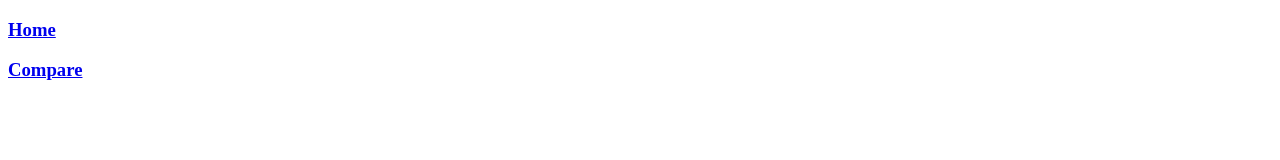
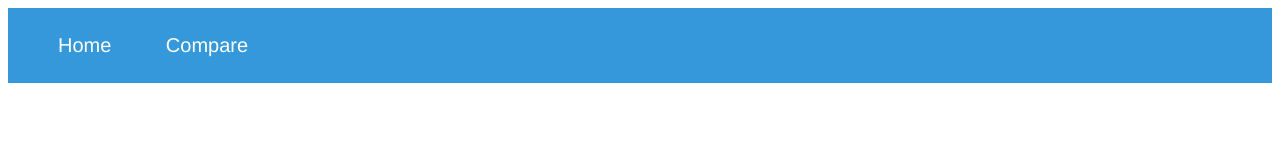
Before and after one commit to trichh/twitterApp, a website: page client/views/index.html in a window 1280 px wide. Drawn offline with nearby package versions, Linux system fonts and the light colour scheme; some packages are replaced by stand-ins of ours.

Commit message:
Simple nav tried to add google charts

```diff
--- /dev/null
+++ b/assets/style.css
@@ -0,0 +1,4 @@
+body {
+  font-family: monospace;
+  background-color:
+}
--- a/client/views/index.html
+++ b/client/views/index.html
@@ -2,10 +2,42 @@
 <html>
     <head>
         <title>Angular Test</title>
+        <link rel="stylesheet" src="../../assets/style.css" />
+        <style>
+        body{
+          font-family: helvetica;
+        }
+        ul{
+          padding: 0;
+          margin: 0;
+          height: 75px;
+          line-height: 75px;
+          background-color: #3498db;
+        }
+        ul a{
+          padding-left: 50px;
+          text-decoration: none;
+          font-size: 1.25rem;
+        }
+        a:link{
+          color: #FFFFF7;
+        }
+        a:visited{
+          color: #FFFFF7;
+        }
+        a:hover{
+          color: #bdc3c7;
+        }
+        a:active{
+          color: #bdc3c7;
+        }
+        </style>
     </head>
     <body ng-app="angularTest">
-        <h3><a href="/#/home">Home</a></h3>
-        <h3><a href="/#/compare">Compare</a></h3>
+      <ul>
+        <a href="/#/home">Home</a>
+        <a href="/#/compare">Compare</a>
+      </ul>
         <ui-view></ui-view>
         <script type="text/ng-template" id="/home.html">
             <h1>Influencial Athlete Comparison</h1>
@@ -20,7 +52,7 @@
             </div>
         </script>
         <script type="text/ng-template" id="/compare.html">
-            <h1>Yooo</h1>
+          <div id="comparison" style="width: 900px; height: 500px;"></div>
         </script>
 
         <script src="http://ajax.googleapis.com/ajax/libs/angularjs/1.3.10/angular.min.js"></script>
```
Also changed, not shown: server.js (line endings or trailing spaces).
